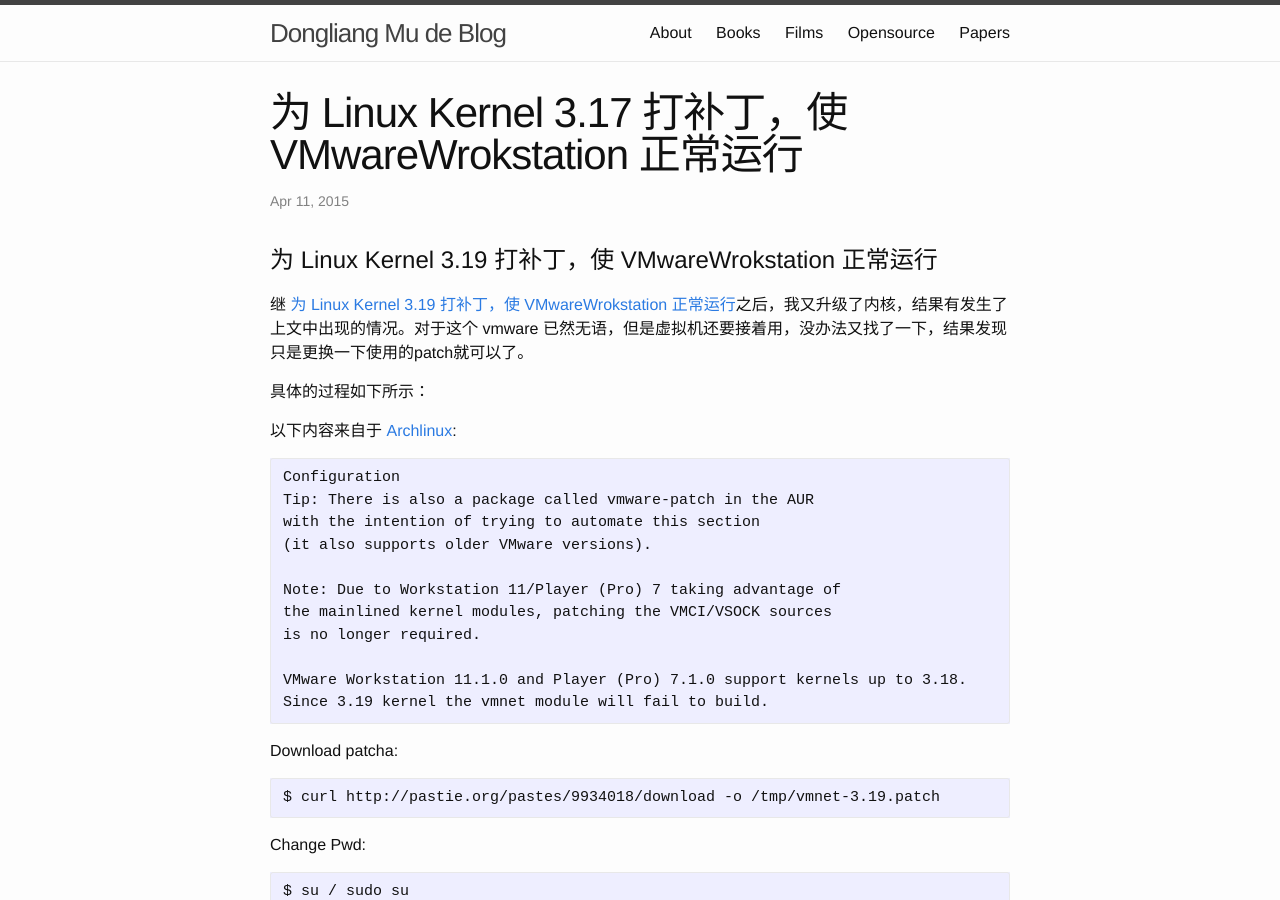
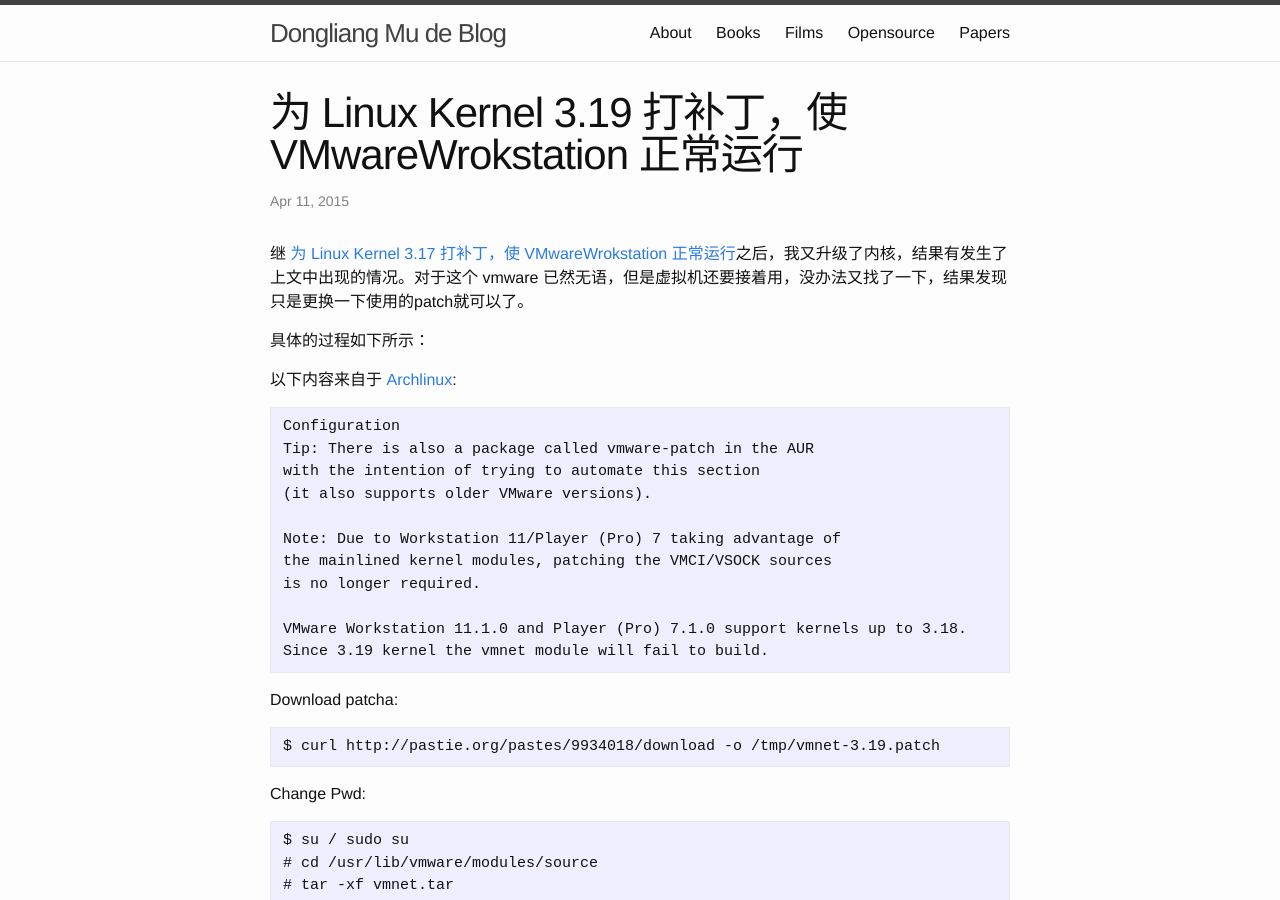
Before and after one commit to mudongliang/mudongliang.github.io, a Jekyll site: the page built from _posts/2015-04-11-linux-kernel-319-vmwarewrokstation.md, in a window 1280 px wide and 900 px high. Built offline with Jekyll 4.4.1, drawn with Linux system fonts in a browser that asks for light colours.

Commit message:
Add method for kernel 4.7 and update kernel 3.19, 3.17

```diff
--- a/_posts/2015-04-11-linux-kernel-319-vmwarewrokstation.md
+++ b/_posts/2015-04-11-linux-kernel-319-vmwarewrokstation.md
@@ -1,14 +1,13 @@
 ---
 layout: post
-title: "为 Linux Kernel 3.17 打补丁，使 VMwareWrokstation 正常运行"
+title: "为 Linux Kernel 3.19 打补丁，使 VMwareWrokstation 正常运行"
 date: 2015-04-11
 description: ""
 category: Linux,Kernel,VMwareWorkstation
 tags: [linux kernel,3.19,vmware workstation,patch]
 ---
-# 为 Linux Kernel 3.19 打补丁，使 VMwareWrokstation 正常运行
 
-继 [为 Linux Kernel 3.19 打补丁，使 VMwareWrokstation 正常运行]({{ site.url }}/2015/04/11/linux-kernel-317-vmwarewrokstation.html)之后，我又升级了内核，结果有发生了上文中出现的情况。对于这个 vmware 已然无语，但是虚拟机还要接着用，没办法又找了一下，结果发现只是更换一下使用的patch就可以了。
+继 [为 Linux Kernel 3.17 打补丁，使 VMwareWrokstation 正常运行]({{ site.url }}/2015/04/11/linux-kernel-317-vmwarewrokstation.html)之后，我又升级了内核，结果有发生了上文中出现的情况。对于这个 vmware 已然无语，但是虚拟机还要接着用，没办法又找了一下，结果发现只是更换一下使用的patch就可以了。
 
 具体的过程如下所示：
 
```
Also changed, not shown: _posts/2015-04-11-linux-kernel-317-vmwarewrokstation.md (+0 -2 lines), _posts/2016-10-09-linux-kernel-47-vmware-workstation.md (added, +38 -0 lines).
